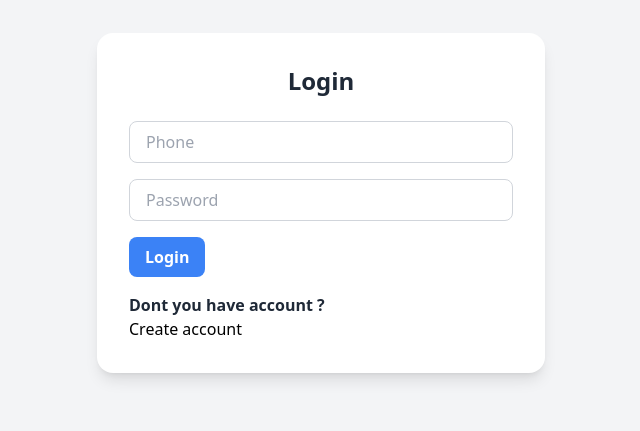
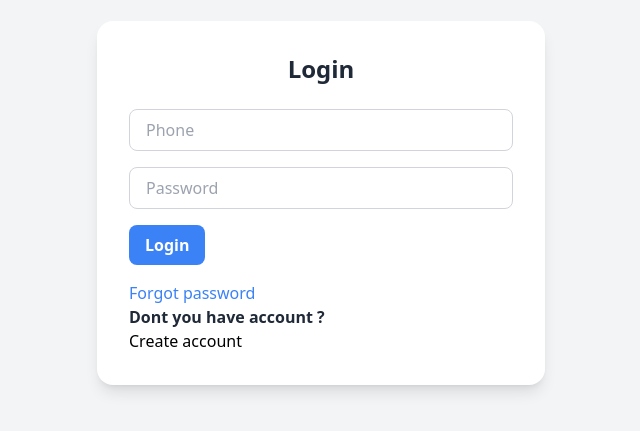
Before and after one commit to nietiene/Chat-app-frontend, a React (Vite) app: page / in a window 1280 px wide. Shown: the part 197-628 px from the top of the page, without its empty margins (319-959 px from the left). Built offline with nearby package versions, Linux system fonts and the light colour scheme; no server answers.

Commit message:
commit of gikonko-tss-chat

```diff
--- a/src/pages/login.jsx
+++ b/src/pages/login.jsx
@@ -59,9 +59,14 @@ export default function Login() {
                 >
                    Login
               </button>
-              <p className="font-semibold text-gray-800 ">Dont you have account ?</p>
 
-              <Link to="/register">Create account</Link>
+              <div>
+                <Link to={"#"} className="font-normal text-blue-500 hover:underline">Forgot password</Link>
+                 <p className="font-semibold text-gray-800 ">Dont you have account ?</p>
+
+                <Link to="/register">Create account</Link>
+              </div>
+
             </form>
 </div>
 
```
